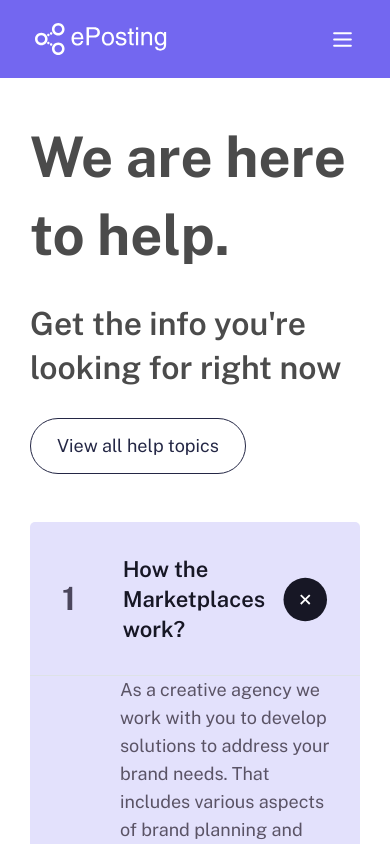
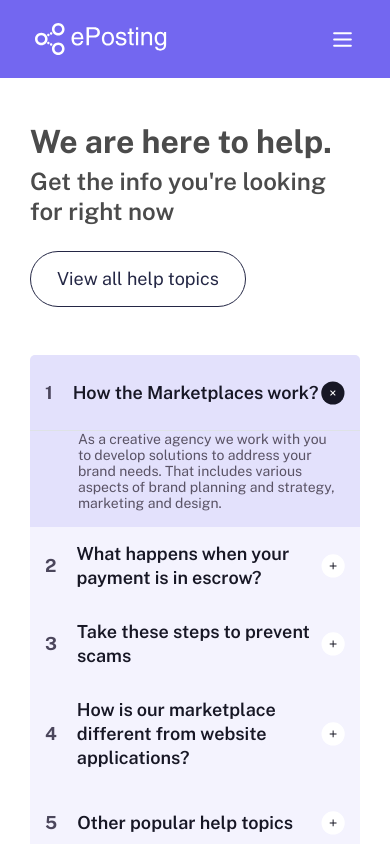
Before and after one commit to trebinjem/e-posting, a React (Vite) app: page /contact-us in a window 390 px wide. Shown: the top 844 px of the page. Built offline with nearby package versions, Linux system fonts and the light colour scheme.

Commit message:
feat: 🎨 mobile design changes for contact-us

```diff
--- a/src/App.css
+++ b/src/App.css
@@ -63,3 +63,26 @@ section .accordion-item .accordion-button::after {
 .cursor-pointer {
   cursor: pointer;
 }
+
+@media (max-width: 768px) {
+  section .accordion-item .accordion-header button {
+    padding: 15px;
+  }
+  section .accordion-item .accordion-header button {
+    font-size: 18px;
+    line-height: 24px;
+  }
+  section .accordion-item .accordion-header button span {
+    margin-right: 20px;
+    font-size: 18px;
+  }
+  section .accordion-item .accordion-body {
+    padding-left: 48px;
+    font-size: 14px;
+    line-height: normal;
+  }
+  section .accordion-item .accordion-button::after {
+    width: 24px;
+    height: 24px;
+  }
+}
--- a/src/pages/landingPage/LandingPage.style.js
+++ b/src/pages/landingPage/LandingPage.style.js
@@ -170,6 +170,11 @@ const LandingPageWrapper = styled.div`
       font-weight: 700;
       line-height: 78px; /* 139.286% */
       margin-bottom: 28px;
+      @media (max-width: 768px) {
+        font-size: 32px;
+        line-height: 48px;
+        margin-bottom: 0;
+      }
     }
     .sub-heading {
       color: var(--Extra-Dark, #4b4b4b);
@@ -179,6 +184,11 @@ const LandingPageWrapper = styled.div`
       font-weight: 600;
       line-height: 44px; /* 137.5% */
       margin-bottom: 28px;
+      @media (max-width: 768px) {
+        font-size: 24px;
+        line-height: 30px;
+        margin-bottom: 25px;
+      }
     }
     button.landing {
       border-color: #7367f0;
@@ -199,6 +209,9 @@ const LandingPageWrapper = styled.div`
         #4b465c
       );
       padding: 32px;
+      @media (max-width: 768px) {
+        padding: 15px;
+      }
     }
   }
   .four-x {
@@ -288,6 +301,7 @@ const LandingPageWrapper = styled.div`
     }
     @media (max-width: 768px) {
       padding: 25px;
+      width: calc(100% - 50px);
     }
     &::before {
       content: "";
```
